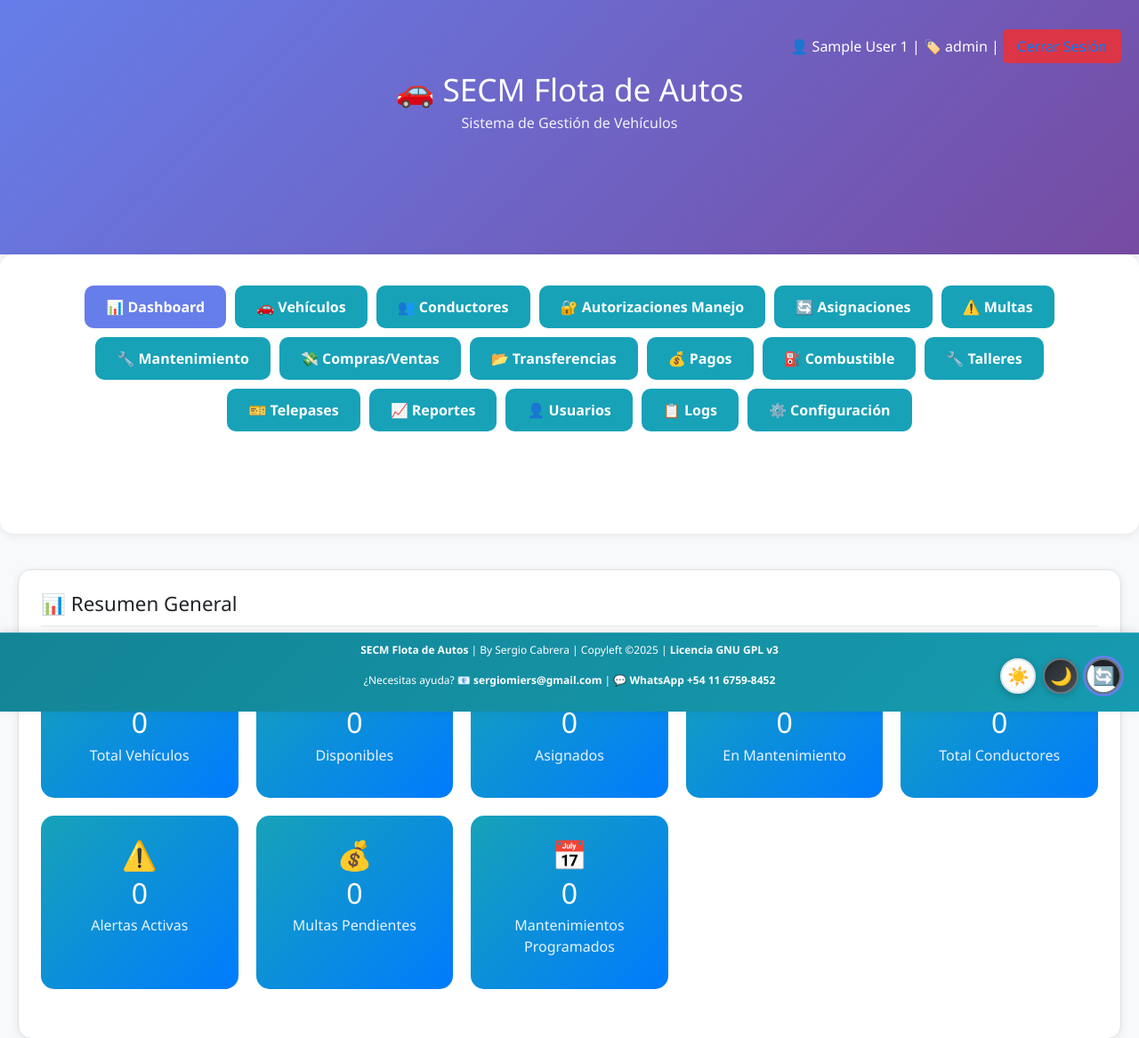
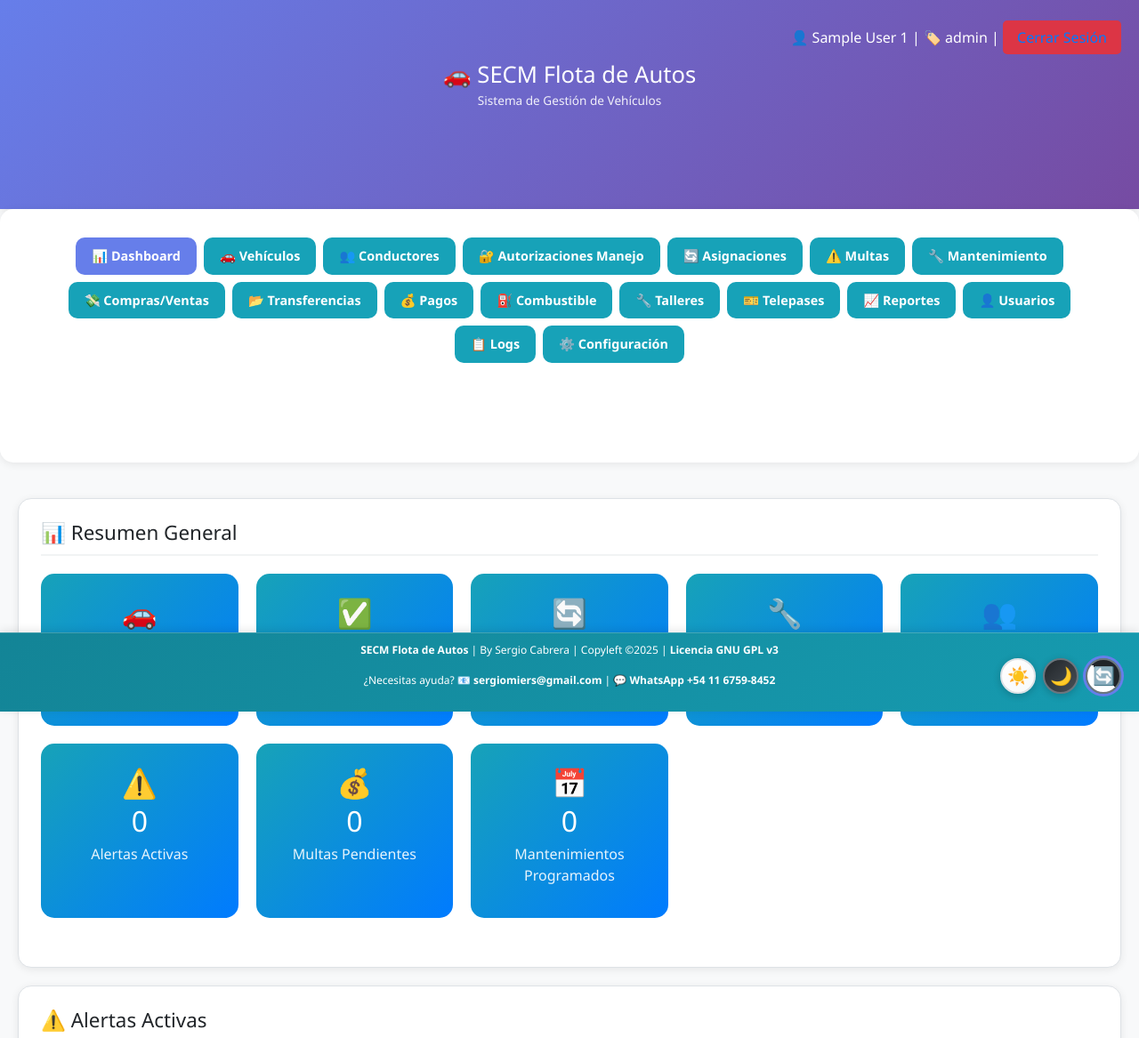
Before and after one commit to sergioecm60/secmautos, a PHP site: page / in a window 1280 px wide. Shown: the top 1167 px of the page at 89% size. Run offline with PHP 8.4, Linux system fonts and the light colour scheme; the visitor is signed in with stand-in values (Sample User, id 1); data that the repository does not hold is empty.

Commit message:
style: reducir tamaño del header principal y mejorar distribución de botonera

```diff
--- a/assets/css/style.css
+++ b/assets/css/style.css
@@ -72,9 +72,9 @@ body.modern-login-body::before {
 
 /* ========== ENCABEZADO ========== */
 /* Barra de encabezado superior */
-.header { background: var(--gradient-primary); color: white; padding: 20px 0; box-shadow: var(--shadow); }
-.header h1 { text-align: center; margin: 0; font-size: 2.2em; }
-.header p { text-align: center; margin-top: 5px; opacity: 0.9; }
+.header { background: var(--gradient-primary); color: white; padding: 10px 0 12px 0; box-shadow: var(--shadow); }
+.header h1 { text-align: center; margin: 0; font-size: 1.6em; line-height: 1.2; }
+.header p { text-align: center; margin: 3px 0 0 0; opacity: 0.9; font-size: 0.85em; }
 
 /* Información del usuario y enlace de "Cerrar Sesión" */
 .user-info { text-align: right; margin-bottom: 15px; }
@@ -83,18 +83,19 @@ body.modern-login-body::before {
 
 /* ========== NAVEGACIÓN PRINCIPAL ========== */
 /* Barra de navegación donde están los botones de módulos */
-.main-nav { background: var(--bg-secondary); border-radius: var(--radius-lg); padding: 15px; margin-bottom: 20px; box-shadow: var(--shadow); }
-.nav-buttons { display: flex; gap: 10px; justify-content: center; flex-wrap: wrap; }
+.main-nav { background: var(--bg-secondary); border-radius: var(--radius-lg); padding: 12px; margin-bottom: 20px; box-shadow: var(--shadow); }
+.nav-buttons { display: flex; gap: 8px; justify-content: center; flex-wrap: wrap; }
 
 /* Estilo de los botones de navegación (Empresas, Caja, etc.) */
 .nav-btn {
-    padding: 12px 24px;
+    padding: 10px 18px;
     background: #17a2b8; /* Color azul unificado */
     color: white;
     text-decoration: none;
     border-radius: var(--radius-md);
     transition: all var(--transition-normal);
-    font-weight: bold; /* Texto en negrita */
+    font-weight: 600;
+    font-size: 0.9em;
     border: none;
     cursor: pointer;
     display: inline-block; /* Asegura que se comporte como un bloque para padding/margin */
```
